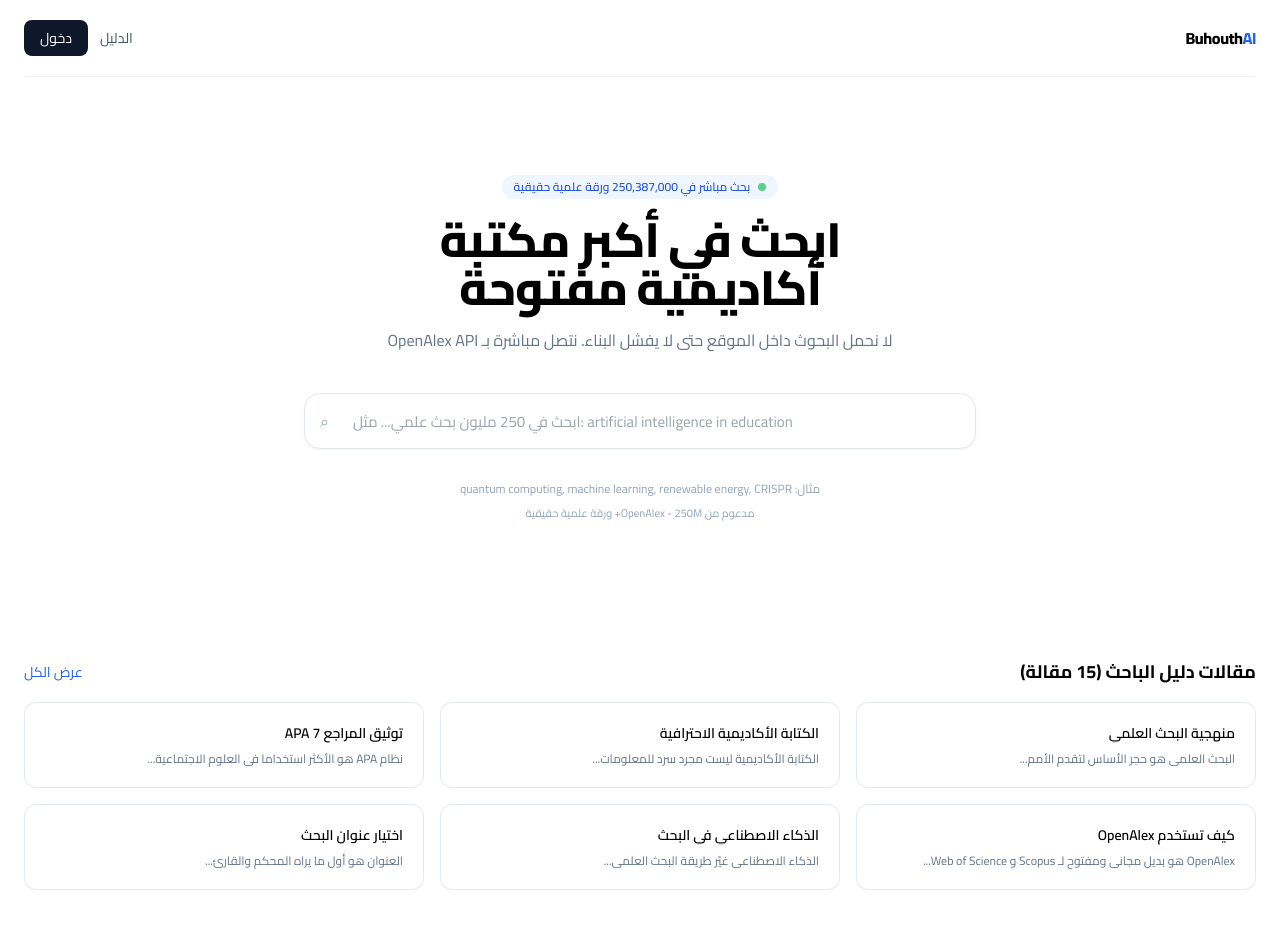
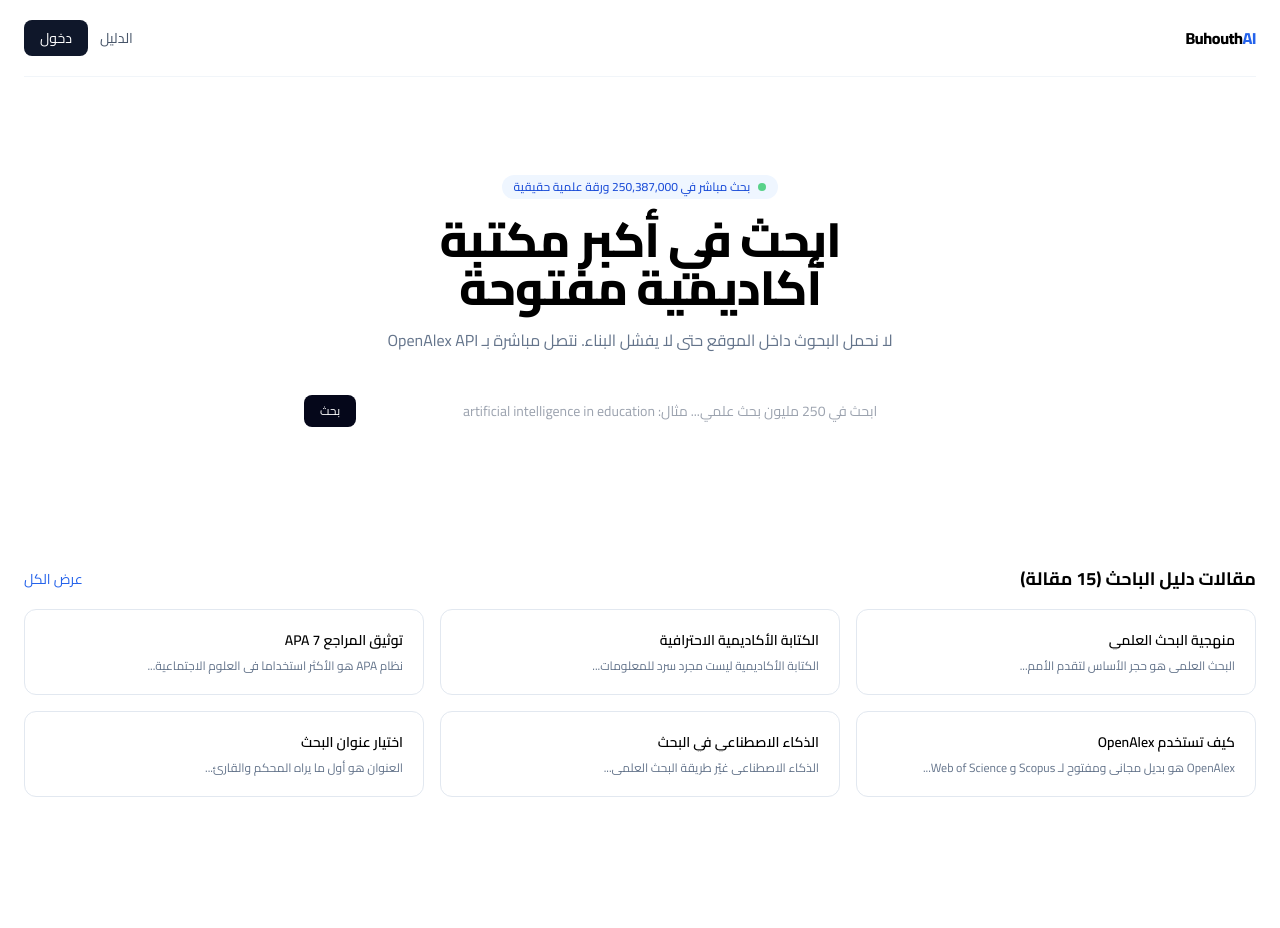
Before and after one commit to mahmoodabdm/buhouthal, a Next.js app: page / in a window 1280 px wide. Shown: the top 928 px of the page. After the commit the page ends 861 px from the top, so only its background shows below. Built offline with nearby package versions, Linux system fonts and the light colour scheme.

Commit message:
Update SearchBar.tsx

```diff
--- a/components/SearchBar.tsx
+++ b/components/SearchBar.tsx
@@ -1,17 +1,18 @@
-'use client';
-import { useState, useEffect } from 'react';
-interface Work{ id:string; title:string; authors:string[]; year?:number; cited_by_count:number; doi?:string; }
-export default function SearchBar(){
-  const [q,setQ]=useState(''); const [results,setResults]=useState<Work[]>([]); const [loading,setLoading]=useState(false); const [error,setError]=useState('');
-  useEffect(()=>{ if(q.length<3){ setResults([]); return;} const t=setTimeout(async()=>{ setLoading(true); setError(''); try{ const r=await fetch(`/api/search?q=${encodeURIComponent(q)}`); if(!r.ok) throw new Error('فشل البحث'); const d=await r.json(); setResults(d.results||[]);}catch(e:any){ setError(e.message);} finally{ setLoading(false);} },600); return ()=>clearTimeout(t); },[q]);
-  return (<div className="w-full max-w-3xl mx-auto">
-    <div className="relative"><input value={q} onChange={e=>setQ(e.target.value)} placeholder="ابحث في 250 مليون بحث علمي... مثل: artificial intelligence in education" className="w-full h-14 pl-12 pr-4 rounded-2xl border border-slate-200 shadow-sm focus:outline-none focus:ring-2 focus:ring-blue-500 text-[15px]" dir="ltr"/><span className="absolute left-4 top-1/2 -translate-y-1/2 text-slate-400">⌕</span></div>
-    <div className="mt-6 space-y-3">
-      {loading && <div className="space-y-2">{[1,2,3].map(i=><div key={i} className="h-20 bg-slate-100 rounded-xl animate-pulse"/> )}</div>}
-      {error && <div className="p-3 bg-red-50 text-red-700 rounded-lg text-sm">{error}</div>}
-      {!loading && q.length>=3 && results.length===0 && !error && <div className="text-center text-slate-500 text-sm py-8">لا توجد نتائج لـ "{q}" - جرب كلمة أخرى بالإنجليزية</div>}
-      {results.map(r=>(<div key={r.id} className="p-4 bg-white border border-slate-200 rounded-xl hover:shadow-sm transition"><a href={r.doi||`https://openalex.org/${r.id}`} target="_blank" className="font-semibold text-slate-900 line-clamp-2 hover:text-blue-600">{r.title}</a><div className="text-xs text-slate-500 mt-1 flex flex-wrap gap-2"><span>{r.authors.join(', ')||'مؤلف غير معروف'}</span>{r.year && <span>• {r.year}</span>}<span>• اقتباسات: {r.cited_by_count}</span></div>{r.doi && <a href={r.doi} target="_blank" className="text-[11px] text-blue-600 mt-2 inline-block">DOI: {r.doi}</a>}</div>))}
+"use client"
+import { useState } from "react"
+
+export default function SearchBar() {
+  const [q, setQ] = useState("")
+  return (
+    <div className="flex items-center gap-2">
+      <input
+        value={q}
+        onChange={(e) => setQ(e.target.value)}
+        placeholder="ابحث في 250 مليون بحث علمي... مثال: artificial intelligence in education"
+        className="flex-1 bg-transparent text-sm text-black placeholder:text-gray-400 placeholder:text-center text-center outline-none py-2 px-3"
+        dir="rtl"
+      />
+      <button className="bg-[#05071a] text-white text-xs px-4 py-2 rounded-lg">بحث</button>
     </div>
-    {q==='' && <div className="mt-8 text-center"><p className="text-xs text-slate-400">مثال: quantum computing, machine learning, renewable energy, CRISPR</p><p className="text-[11px] text-slate-400 mt-2">مدعوم من OpenAlex - 250M+ ورقة علمية حقيقية</p></div>}
-  </div>);
+  )
 }
```
